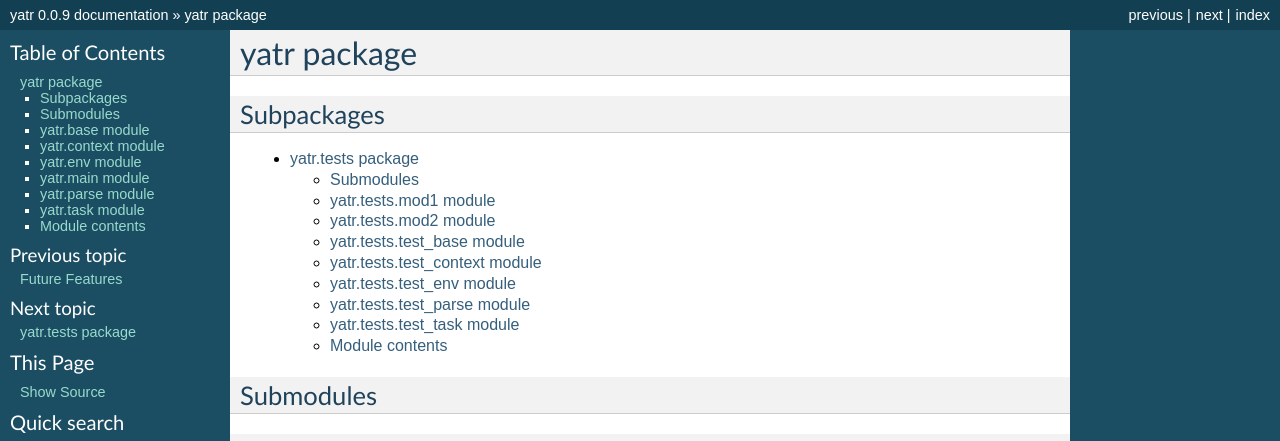
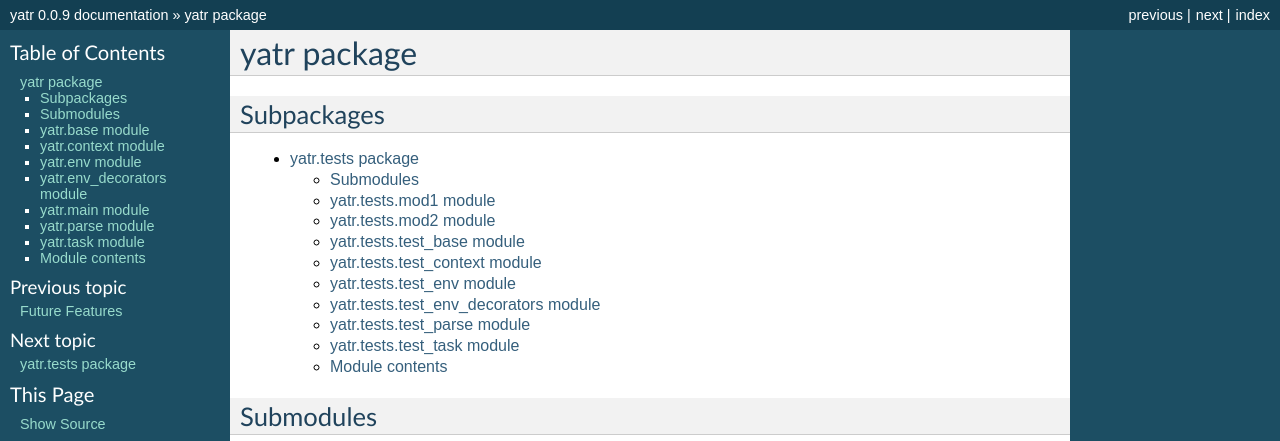
Before and after one commit to mbodenhamer/yatr, a Sphinx documentation site: the page built from docs/yatr.rst, in a window 1280 px wide and 1400 px high. Shown: the top 441 px of the window. Built offline with Sphinx 7.4.7, drawn with Linux system fonts in a browser that asks for light colours; some of the changed text lies outside the part shown.

Commit message:
Updating examples and tests

```diff
--- a/CHANGELOG.rst
+++ b/CHANGELOG.rst
@@ -1,8 +1,9 @@
 Changelog
 ---------
 
-0.0.9 (2017-12-05)
+0.0.9 (2018-02-01)
 ~~~~~~~~~~~~~~~~~~
+* Added Env decorators.
 
 0.0.8 (2017-11-28)
 ~~~~~~~~~~~~~~~~~~
--- a/docs/yatr.rst
+++ b/docs/yatr.rst
@@ -35,6 +35,14 @@
     :undoc-members:
     :show-inheritance:
 
+yatr\.env\_decorators module
+----------------------------
+
+.. automodule:: yatr.env_decorators
+    :members:
+    :undoc-members:
+    :show-inheritance:
+
 yatr\.main module
 -----------------
 
```
Also changed, not shown: docs/yatr.tests.rst (+8 -0 lines), 1 other file.
